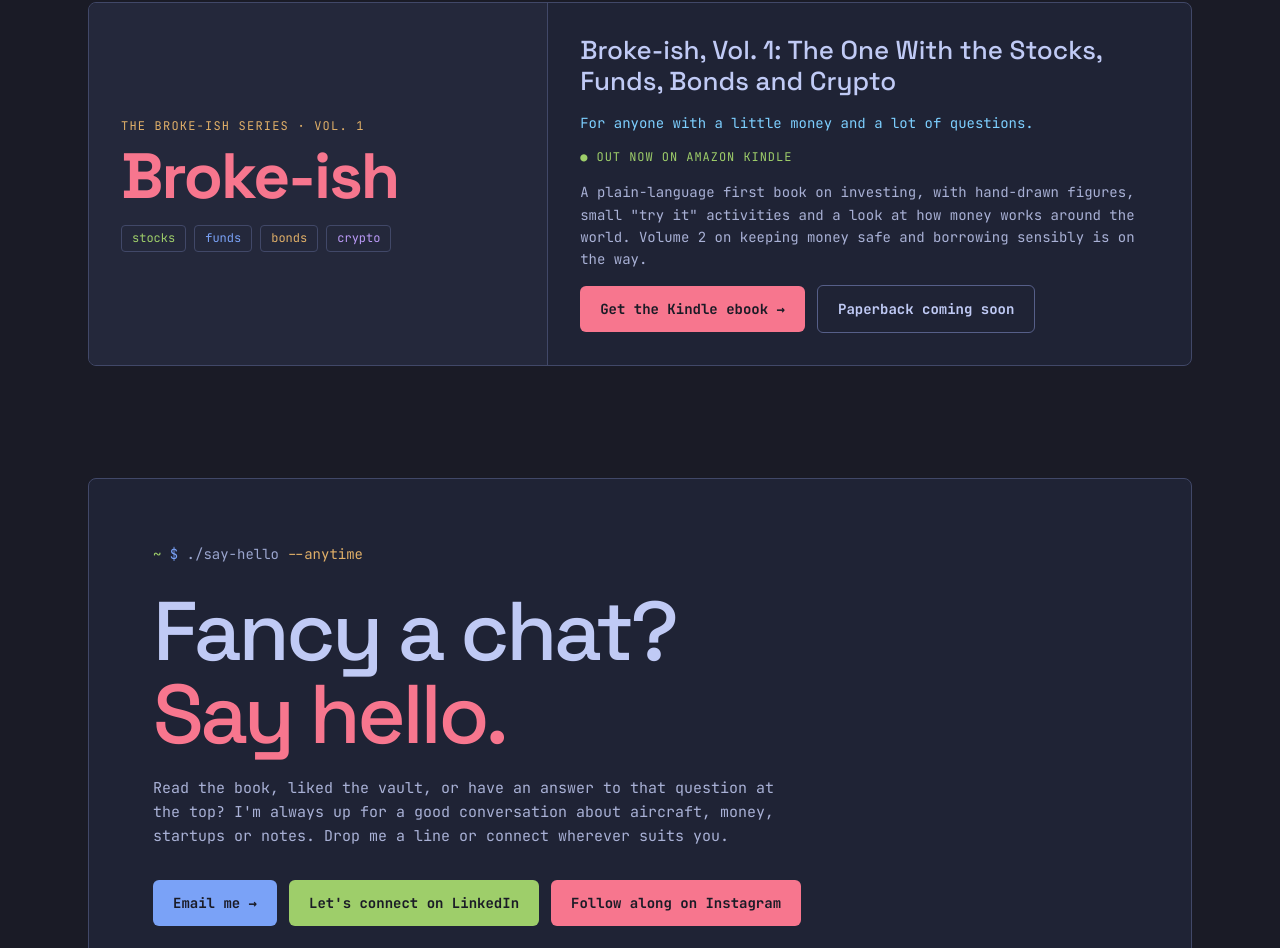
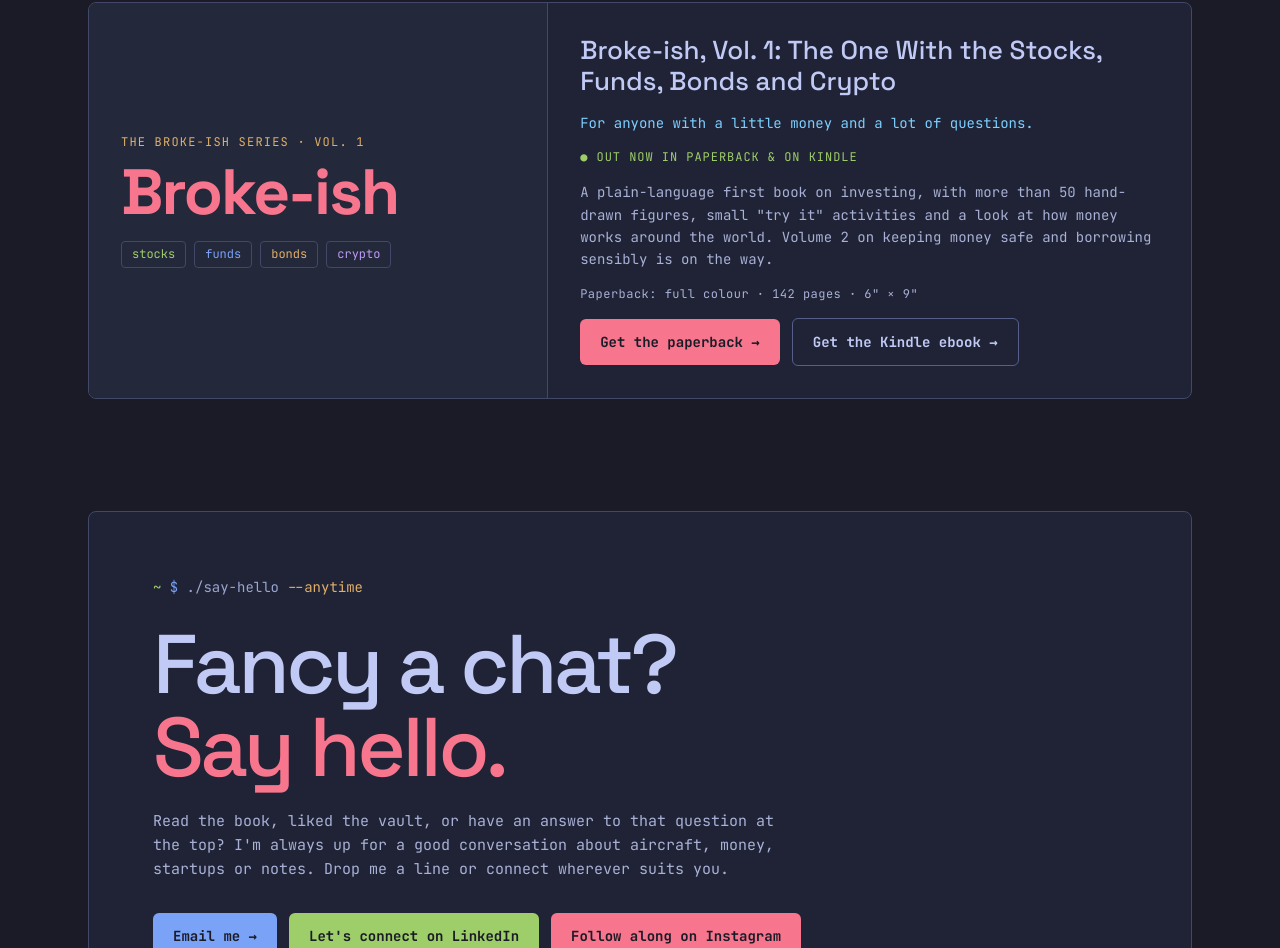
Before and after one commit to PixelStrider/LandingPageForMoi, a plain HTML site: page index.html in a window 1280 px wide. Shown: the part 3154-4102 px from the top of the page. Drawn offline with Linux system fonts and the light colour scheme.

Commit message:
Add Broke-ish Vol. 1 paperback link (Pothi) to Writing section
Co-Authored-By: Claude Opus 5.5 <noreply@anthropic.com>

```diff
--- a/index.html
+++ b/index.html
@@ -389,11 +389,12 @@ footer{display:flex;flex-wrap:wrap;justify-content:space-between;gap:12px;paddin
       <div class="body">
         <h3>Broke-ish, Vol. 1: The One With the Stocks, Funds, Bonds and Crypto</h3>
         <p class="tagline">For anyone with a little money and a lot of questions.</p>
-        <p style="font-size:12px;color:var(--green);letter-spacing:.08em">● OUT NOW ON AMAZON KINDLE</p>
-        <p>A plain-language first book on investing, with hand-drawn figures, small "try it" activities and a look at how money works around the world. Volume 2 on keeping money safe and borrowing sensibly is on the way.</p>
+        <p style="font-size:12px;color:var(--green);letter-spacing:.08em">● OUT NOW IN PAPERBACK &amp; ON KINDLE</p>
+        <p>A plain-language first book on investing, with more than 50 hand-drawn figures, small "try it" activities and a look at how money works around the world. Volume 2 on keeping money safe and borrowing sensibly is on the way.</p>
+        <p style="font-size:12px;color:var(--text2);letter-spacing:.04em">Paperback: full colour · 142 pages · 6" × 9"</p>
         <div class="btns">
-          <a class="btn pink" href="https://www.amazon.in/dp/B0HSQBDGNG" id="book-buy" target="_blank" rel="noopener">Get the Kindle ebook →</a>
-          <span class="btn ghost" aria-disabled="true" style="cursor:default">Paperback coming soon</span>
+          <a class="btn pink" href="https://store.pothi.com/book/akash-suresh-broke-ish/" id="book-buy-paperback" target="_blank" rel="noopener">Get the paperback →</a>
+          <a class="btn ghost" href="https://www.amazon.in/dp/B0HSQBDGNG" id="book-buy" target="_blank" rel="noopener">Get the Kindle ebook →</a>
         </div>
       </div>
     </article>
```
